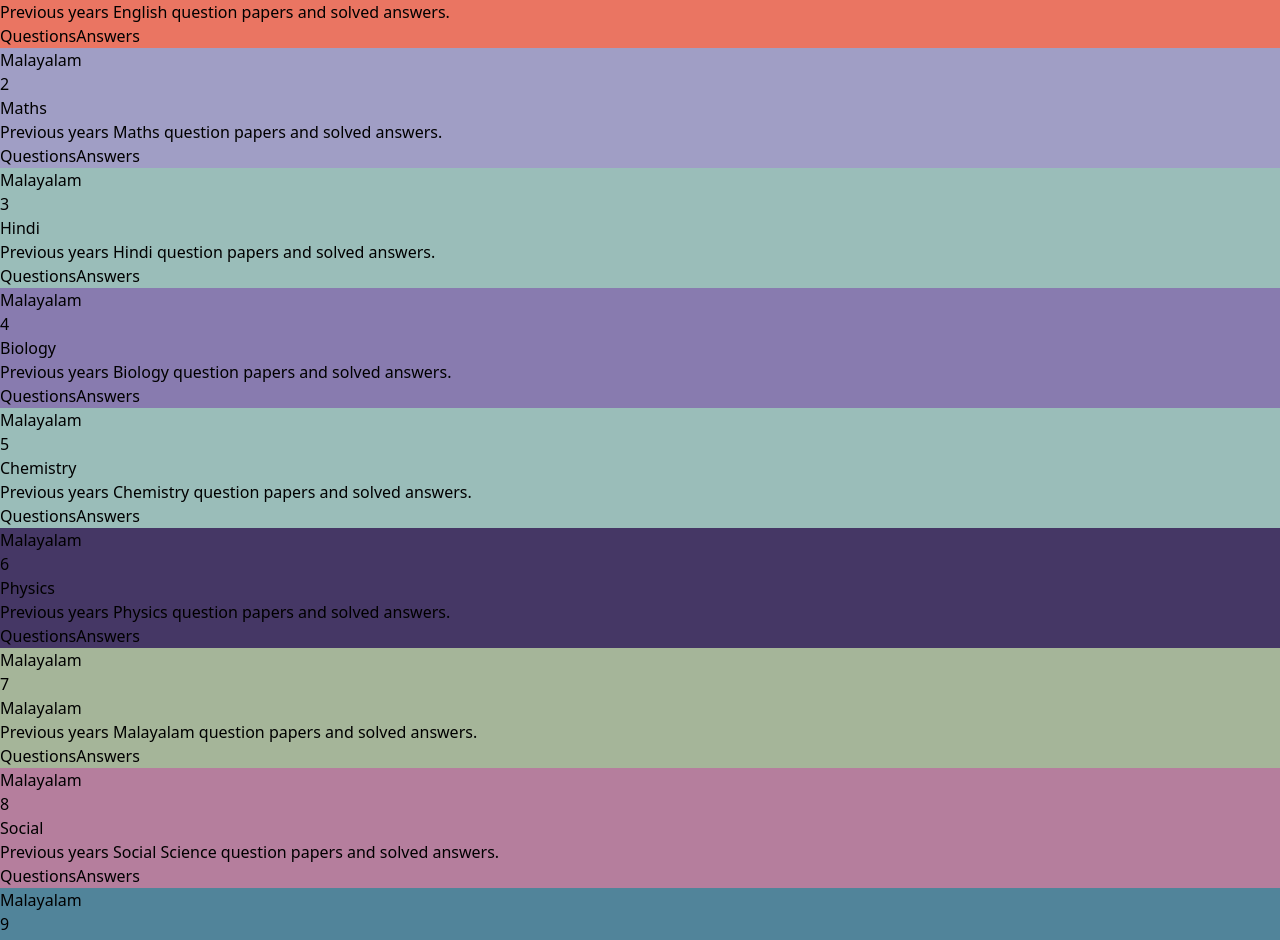
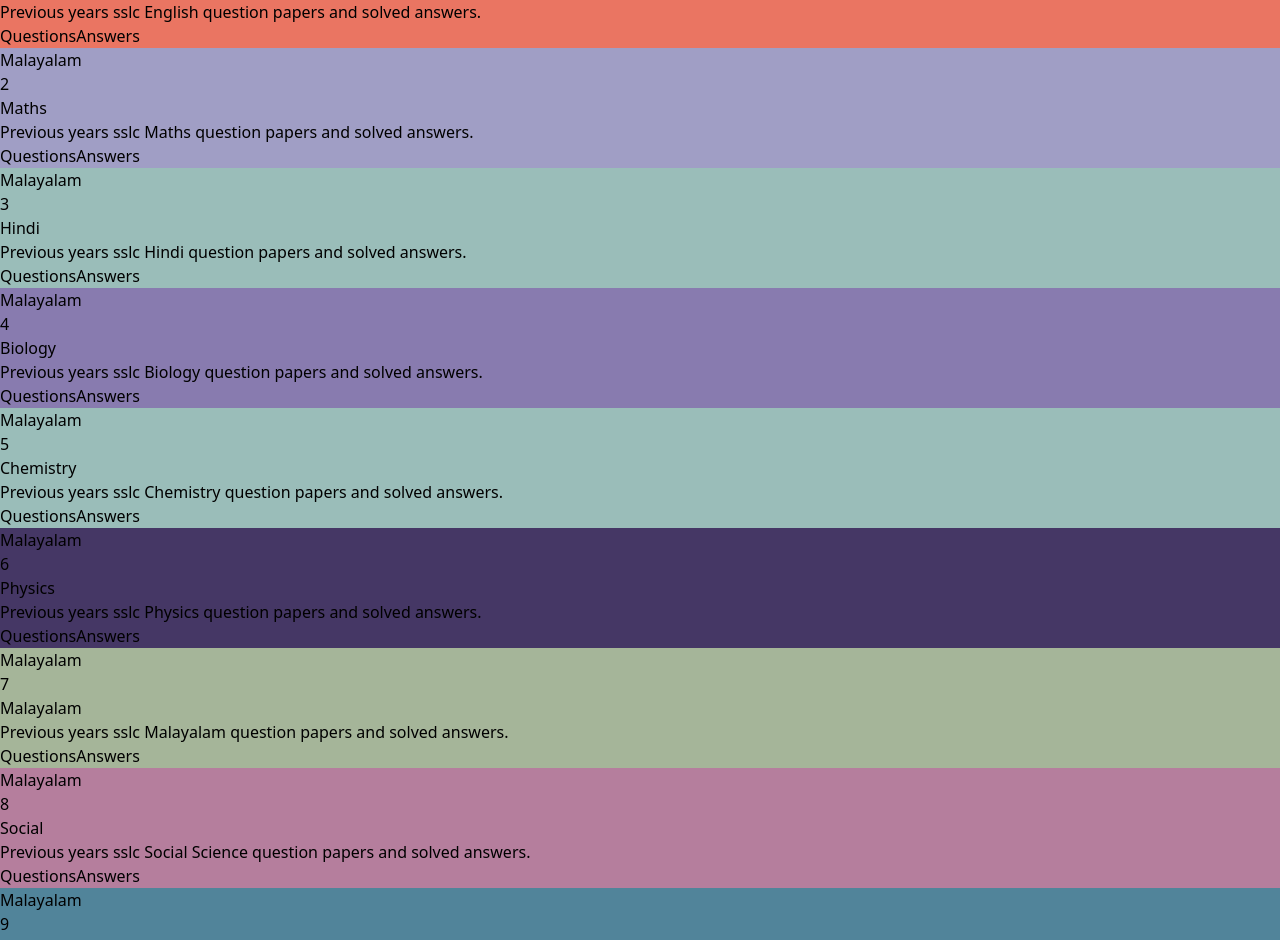
Before and after one commit to devakshayy/TheBit, a React (Vite) app: page / in a window 1280 px wide. Shown: the part 1240-2180 px from the top of the page. Built offline with nearby package versions, Linux system fonts and the light colour scheme.

Commit message:
the card content optimized to seo

```diff
--- a/index.html
+++ b/index.html
@@ -7,7 +7,7 @@
     <meta name="description" content="Access SSLC previous question papers and solutions for better exam preparation. Covering English, Mathematics, Science, and other subjects.">
     <meta name="keywords" content="SSLC question papers,SSLC answer papers, SSLC exam,previous year sslc answer papers, previous year question papers, exam preparation, study resources">
     <meta name="author" content="The Bitz App">
-    <title>The Bitz -SSLC Previous Question Papers</title>
+    <title>The Bitz - SSLC Previous Question Papers</title>
     <!-- Google tag (gtag.js) -->
      <script async src="https://www.googletagmanager.com/gtag/js?id=G-FT9WX6EKDP"></script>
        <script>
--- a/src/data/subjects.js
+++ b/src/data/subjects.js
@@ -3,63 +3,63 @@ export const subjects = [
       id: 0,
       language: "Malayalam",
       subject: "English",
-      description: "Previous years English question papers and solved answers.",
+      description: "Previous years sslc English question papers and solved answers.",
       color: '#EA7562',
     },
     {
       id: 1,
       language: "Malayalam",
       subject: "Maths",
-      description: "Previous years Maths question papers and solved answers.",
+      description: "Previous years sslc Maths question papers and solved answers.",
       color: '#A09EC5'
     },
     {
       id: 2,
       language: "Malayalam",
       subject: "Hindi",
-      description: "Previous years Hindi question papers and solved answers.",
+      description: "Previous years sslc Hindi question papers and solved answers.",
       color: '#9ABDB9'
     },
     {
       id: 3,
       language: "Malayalam",
       subject: "Biology",
-      description: "Previous years Biology question papers and solved answers.",
+      description: "Previous years sslc Biology question papers and solved answers.",
       color: '#887BAF'
     },
     {
       id: 4,
       language: "Malayalam",
       subject: "Chemistry",
-      description: "Previous years Chemistry question papers and solved answers.",
+      description: "Previous years sslc Chemistry question papers and solved answers.",
       color: '#9ABDB9'
     },
     {
       id: 5,
       language: "Malayalam",
       subject: "Physics",
-      description: "Previous years Physics question papers and solved answers.",
+      description: "Previous years sslc Physics question papers and solved answers.",
       color: '#453765'
     },
     {
       id: 6,
       language: "Malayalam",
       subject: "Malayalam",
-      description: "Previous years Malayalam question papers and solved answers.",
+      description: "Previous years sslc Malayalam question papers and solved answers.",
       color: '#A5B599'
     },
     {
       id: 7,
       language: "Malayalam",
       subject: "Social",
-      description: "Previous years Social Science question papers and solved answers.",
+      description: "Previous years sslc Social Science question papers and solved answers.",
       color: '#B57E9D'
     },
     {
         id: 8,
         language: "Malayalam",
         subject: "Sanskrit",
-        description: "Previous years Sanskrit question papers and solved answers.",
+        description: "Previous years sslc Sanskrit question papers and solved answers.",
         color: '#51849A'
       },
   ];
--- a/src/index.css
+++ b/src/index.css
@@ -28,7 +28,7 @@
         @apply w-[25px] h-[25px] bg-white rounded-full flex justify-center items-center shadow-inner shadow-current;
     }
     .card-content {
-        @apply border-b-2 pb-2 text-white;
+        @apply border-b-2 px-1 py-2 text-white;
     }
     .card-btn {
         @apply bg-white hover:translate-y-0.5 hover:font-bold transform transition
```
